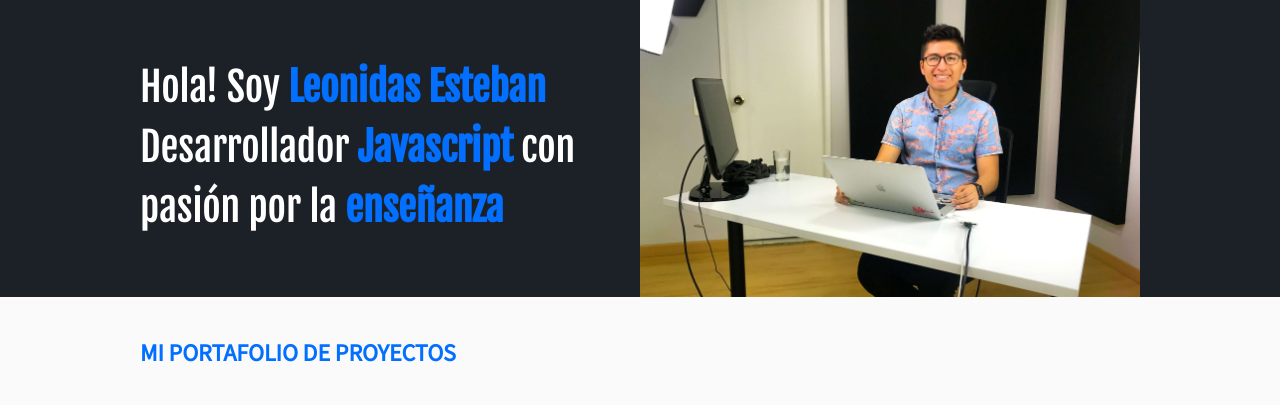
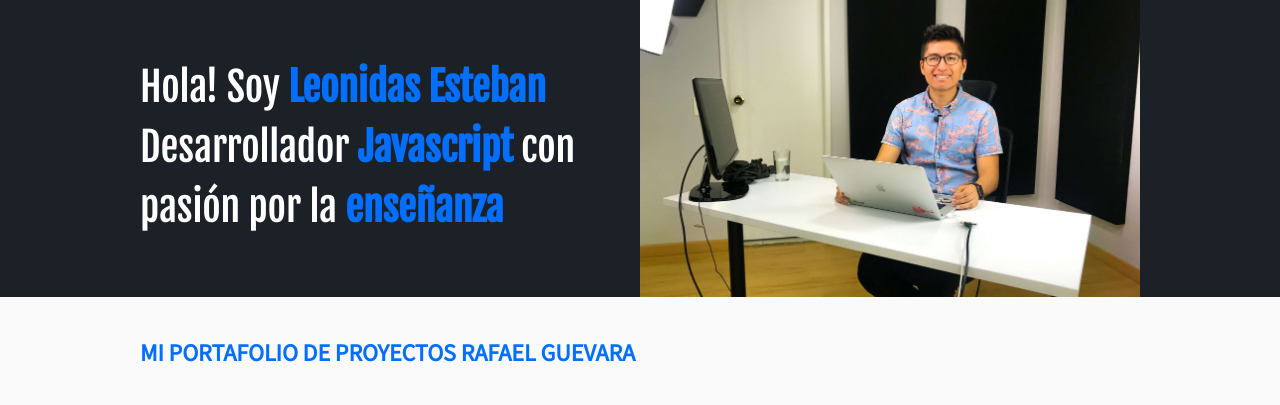
Before and after one commit to rafaelgueva/portafolio-platzi, a plain HTML site: page index.html in a window 1280 px wide. Shown: the part 73-478 px from the top of the page. Drawn offline with Linux system fonts and the light colour scheme.

Commit message:
agregando otra modificacion

```diff
--- a/index.html
+++ b/index.html
@@ -39,7 +39,7 @@
     </section>
     <section id="portafolio" class="portfolio">
       <div class="container">
-        <h2>Mi portafolio de proyectos</h2>
+        <h2>Mi portafolio de proyectos rafael guevara </h2>
       <article class="project">
         <div class="project-details">
           <h3 class="project-title">Platzi Video</h3>
```
